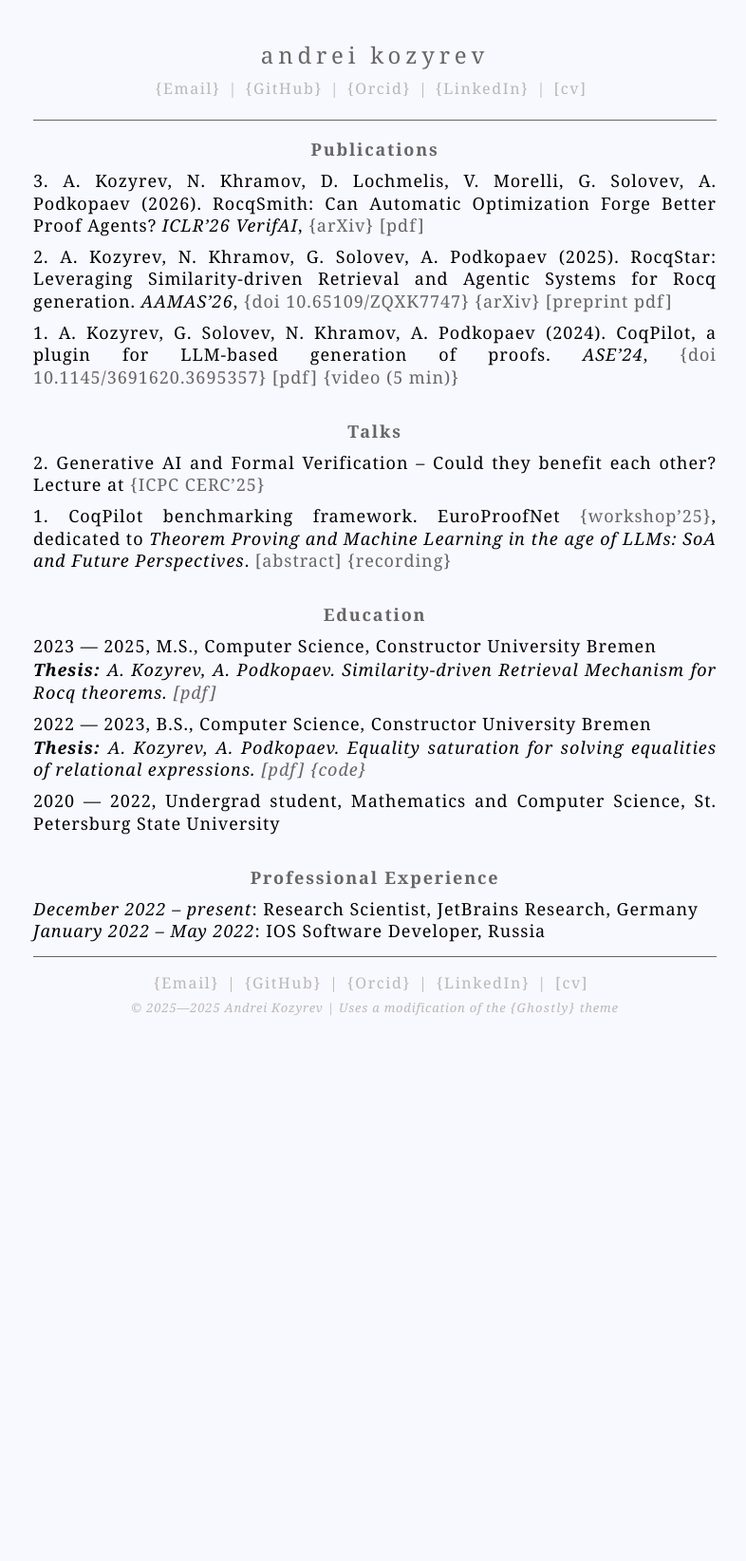
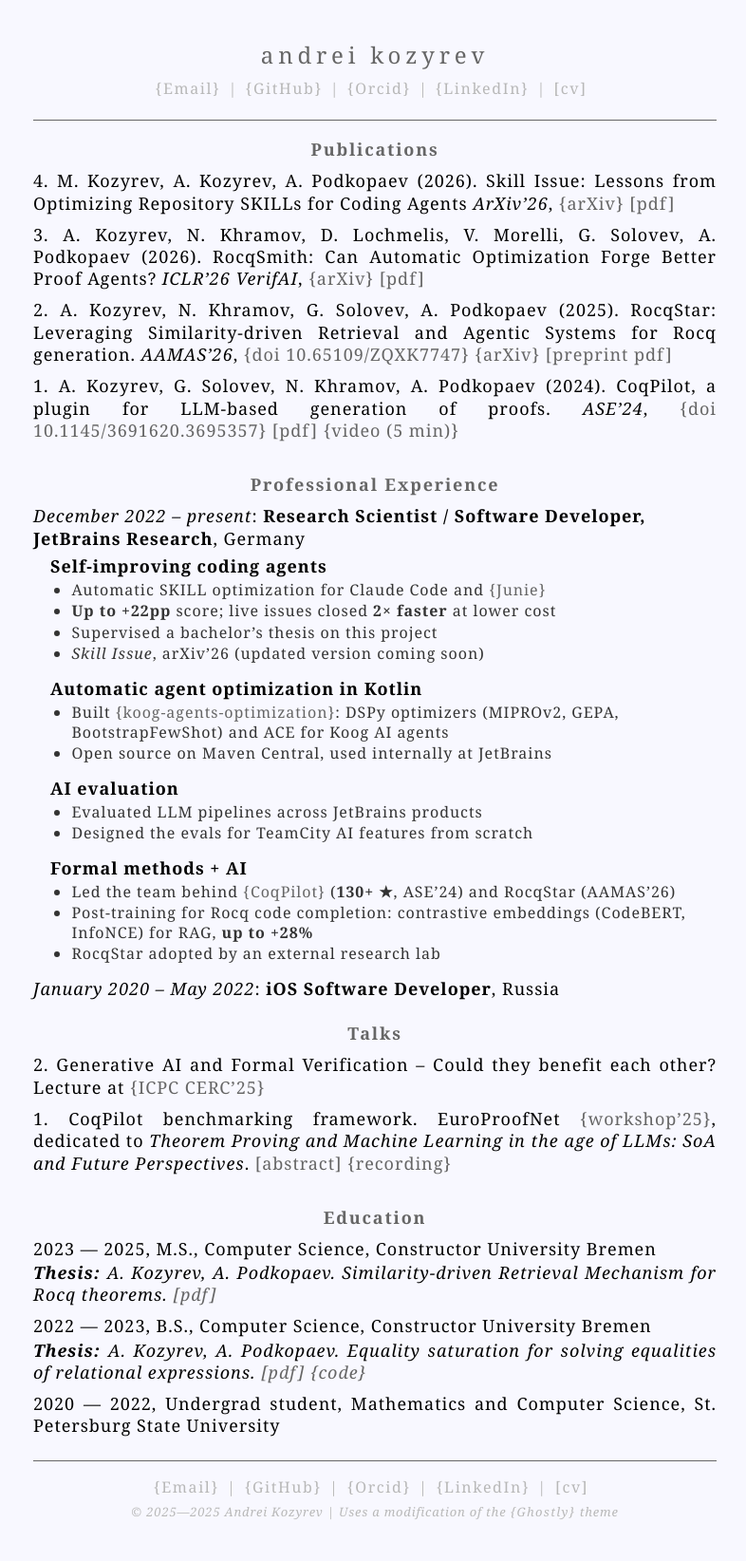
Before and after one commit to K-dizzled/homepage, a Jekyll site: the page built from index.md, in a window 1280 px wide. Shown: the whole page at 95% size, without its empty margins (245-1031 px from the left). Built offline with Jekyll 4.4.1, drawn with Linux system fonts in a browser that asks for light colours; before the commit the page ends 1113 px from its top, so only the background shows below that.

Commit message:
feat: Update webpage and unwrap technical experience

```diff
--- a/assets/main.scss
+++ b/assets/main.scss
@@ -3,3 +3,9 @@
 ---
 
 @import "ghostly";
+
+// Experience: phase titles + short bulleted facts
+ul.xp, ul.xp ul {text-align: left}
+ul.xp ul {padding: 0.6ex 0 0 1em}
+ul.xp ul ul {list-style: disc outside; padding: 0.3ex 0 0.4ex 1.4em; font-size: medium; color: #333}
+ul.xp ul ul li {padding-bottom: 0.2ex; color: #333}
--- a/index.md
+++ b/index.md
@@ -9,7 +9,29 @@ title: Home
 1. A. Kozyrev, G. Solovev, N. Khramov, A. Podkopaev (2024). CoqPilot, a plugin for LLM-based generation of proofs. _ASE'24_, [doi <nobr>10.1145/3691620.3695357</nobr>](https://doi.org/10.1145/3691620.3695357) [pdf](./papers/kozyrev2024coqpilot.pdf) [video (5 min)](https://www.youtube.com/watch?v=oB1Lx-So9Lo)
 1. A. Kozyrev, N. Khramov, G. Solovev, A. Podkopaev (2025). RocqStar: Leveraging Similarity-driven Retrieval and Agentic Systems for Rocq generation. _AAMAS'26_, [doi <nobr>10.65109/ZQXK7747</nobr>](https://dl.acm.org/doi/10.65109/ZQXK7747) [arXiv](https://arxiv.org/abs/2505.22846) [preprint pdf](./papers/rocqstar2025preprint.pdf)
 1. A. Kozyrev, N. Khramov, D. Lochmelis, V. Morelli, G. Solovev, A. Podkopaev (2026). RocqSmith: Can Automatic Optimization Forge Better Proof Agents? _ICLR'26 VerifAI_, [arXiv](https://arxiv.org/abs/2602.05762) [pdf](./papers/kozyrev2026rocqsmith.pdf)
+1. M. Kozyrev, A. Kozyrev, A. Podkopaev (2026). Skill Issue: Lessons from Optimizing Repository SKILLs for Coding Agents _ArXiv'26_, [arXiv](https://arxiv.org/abs/2609.12742) [pdf](./papers/kozyrev2026skillissue.pdf)
 {: .reverse}
+
+## Professional Experience
+{: .centered }
+*   _December 2022 – present_: **Research Scientist / Software Developer, JetBrains Research**, Germany
+    * **Self-improving coding agents**
+        * Automatic SKILL optimization for Claude Code and [Junie](https://www.jetbrains.com/junie/)
+        * **Up to +22pp** score; live issues closed **2× faster** at lower cost
+        * Supervised a bachelor's thesis on this project
+        * _Skill Issue_, arXiv'26 (updated version coming soon)
+    * **Automatic agent optimization in Kotlin**
+        * Built [koog-agents-optimization](https://jetbrains.github.io/koog-auto-agent-optimization-lib/): DSPy optimizers (MIPROv2, GEPA, BootstrapFewShot) and ACE for Koog AI agents
+        * Open source on Maven Central, used internally at JetBrains
+    * **AI evaluation**
+        * Evaluated LLM pipelines across JetBrains products
+        * Designed the evals for TeamCity AI features from scratch
+    * **Formal methods + AI**
+        * Led the team behind [CoqPilot](https://github.com/JetBrains-Research/coqpilot) (**130+ ★**, ASE'24) and RocqStar (AAMAS'26)
+        * Post-training for Rocq code completion: contrastive embeddings (CodeBERT, InfoNCE) for RAG, **up to +28%**
+        * RocqStar adopted by an external research lab
+*   _January 2020 – May 2022_: **iOS Software Developer**, Russia
+{: .tight .xp}
 
 ## Talks
 {: .centered }
@@ -29,9 +51,3 @@ title: Home
       <strong>Thesis:</strong> A. Kozyrev, A. Podkopaev. Equality saturation for solving equalities of relational expressions. [pdf](./papers/bachelorthesis.pdf) [code](https://github.com/K-dizzled/relations-via-egg)
     </span>
 * 2020 — 2022, Undergrad student, Mathematics and Computer Science, St. Petersburg State University
-
-## Professional Experience
-{: .centered }
-*   _December 2022 – present_: Research Scientist, JetBrains Research, Germany
-*   _January 2022 – May 2022_: IOS Software Developer, Russia
-{: .tight}
```
Also changed, not shown: 2 other files.
